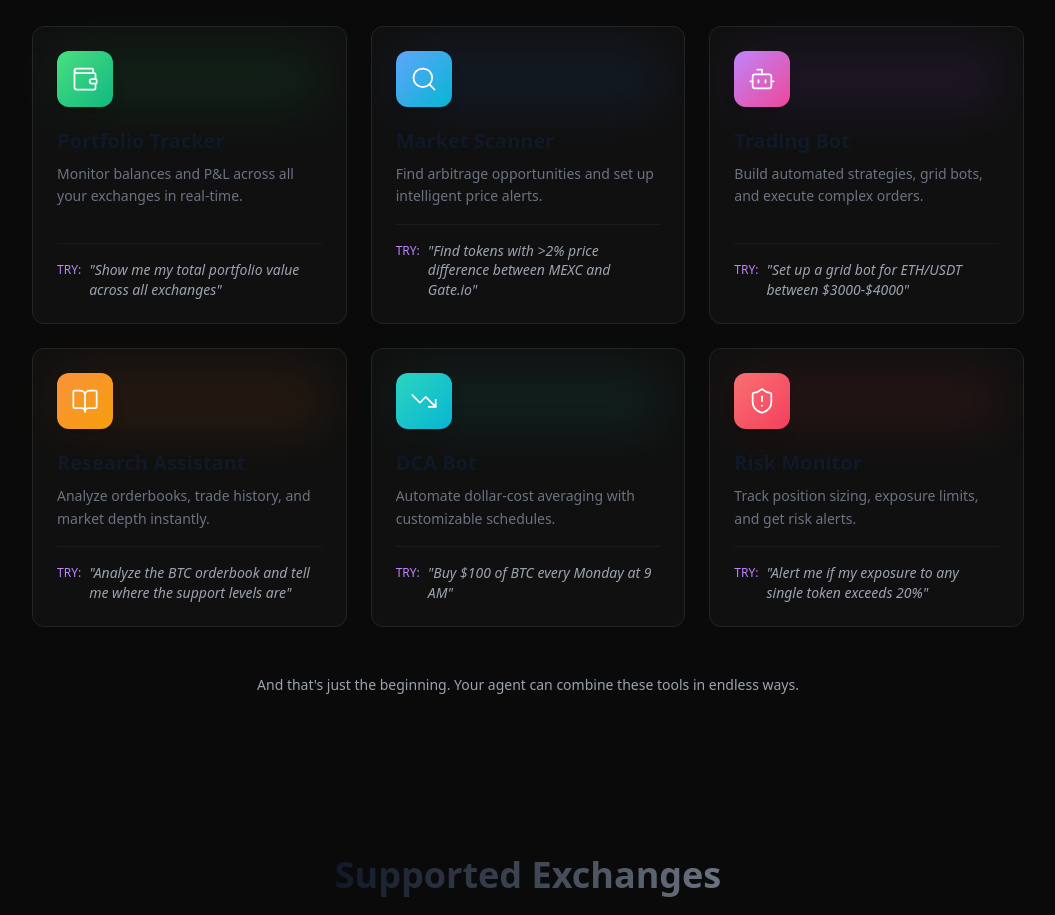
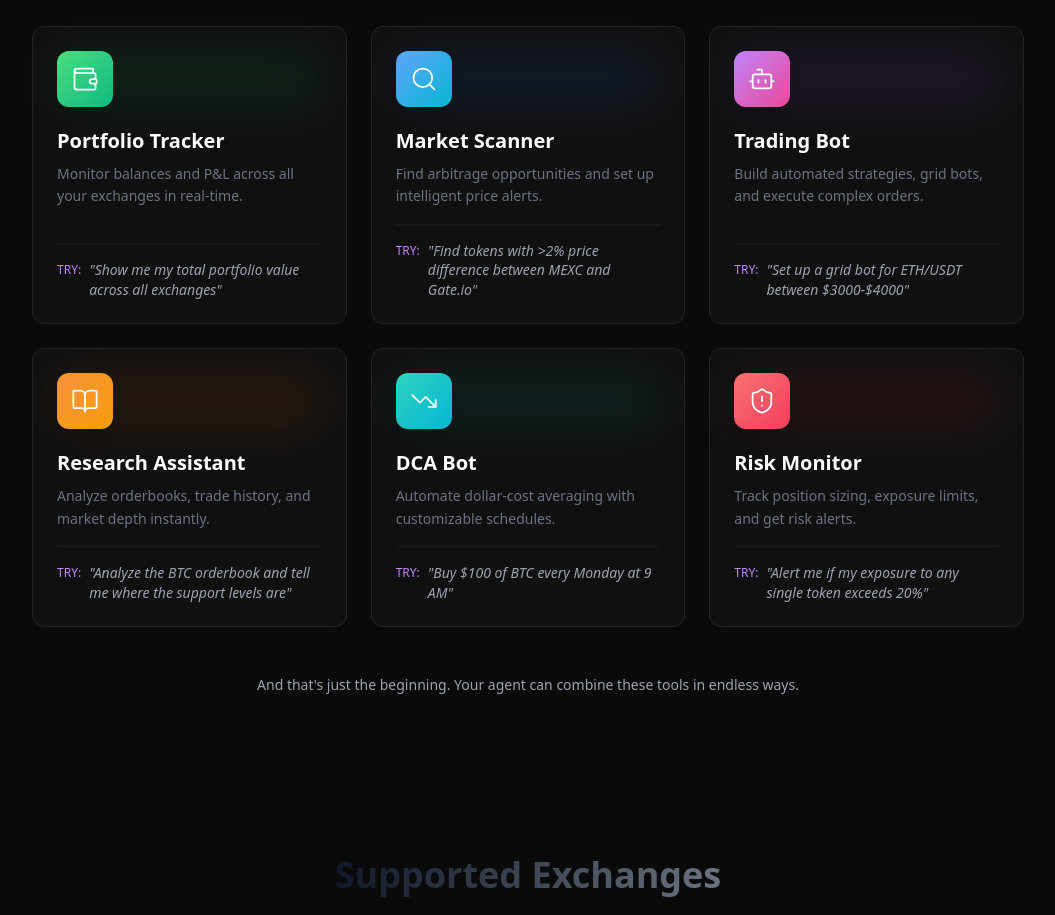
Before and after one commit to QBT-Labs/openmm-skills-portal, a Next.js app: page / in a window 1280 px wide. Shown: the part 3580-4495 px from the top of the page, without its empty margins (112-1167 px from the left). Built offline with nearby package versions, Linux system fonts and the light colour scheme.

Commit message:
fix: change card titles from text-gray-900 to text-white for dark mode visibility

```diff
--- a/src/components/home/use-cases.tsx
+++ b/src/components/home/use-cases.tsx
@@ -110,7 +110,7 @@ export function UseCases() {
             </div>
 
             {/* Title */}
-            <h3 className="text-xl font-semibold mb-2 text-gray-900 group-hover:text-purple-300 transition-colors">
+            <h3 className="text-xl font-semibold mb-2 text-white group-hover:text-purple-300 transition-colors">
               {useCase.title}
             </h3>
 
```
